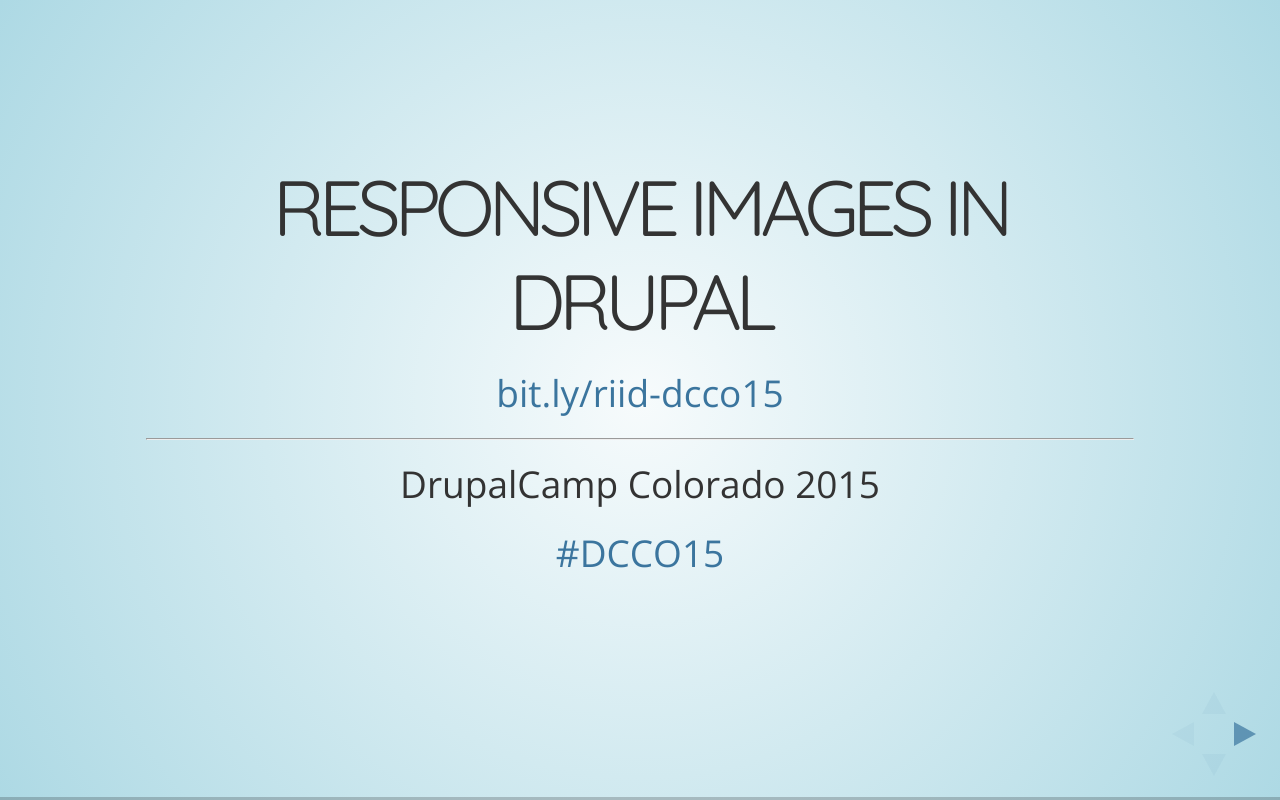
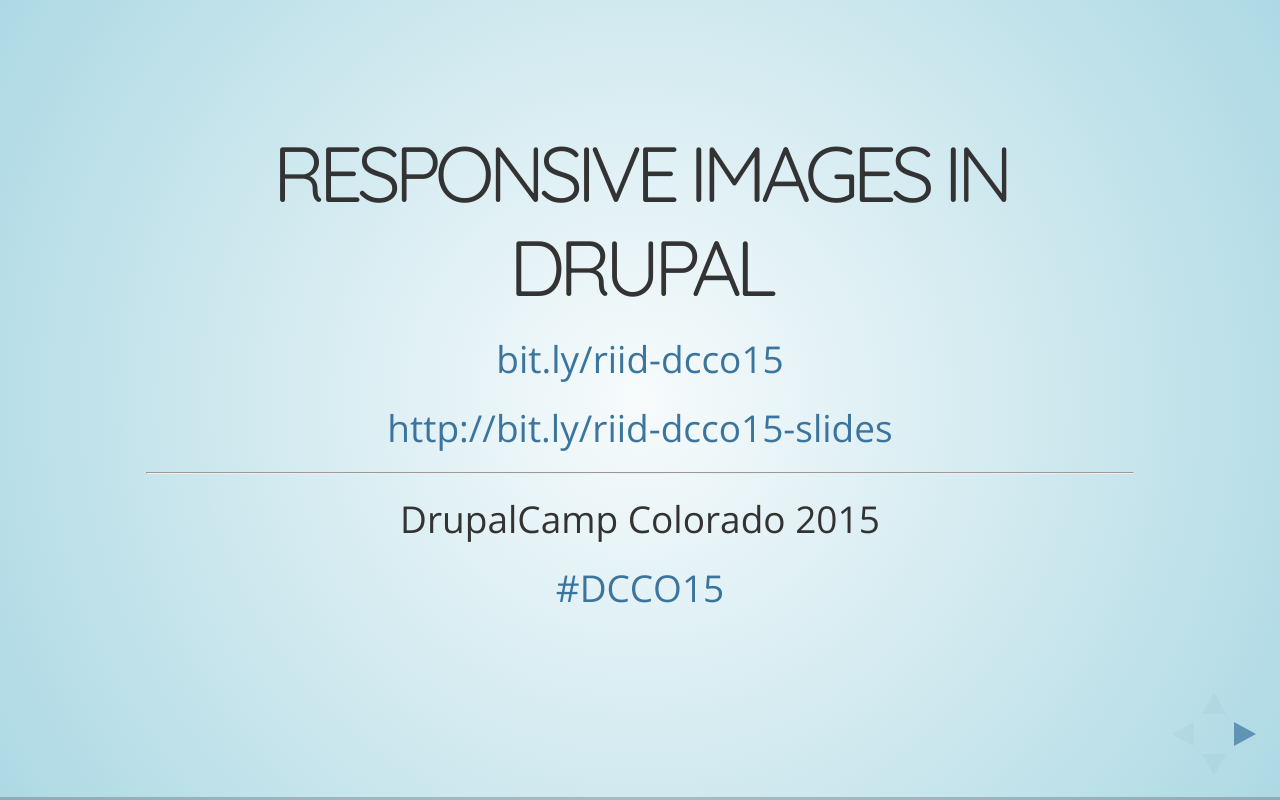
Before and after one commit to jnettik/pres-riig, a website: page index.html in a window 1280 px wide. Drawn offline with nearby package versions, Linux system fonts and the light colour scheme.

Commit message:
Added link to slides for people to follow along.

```diff
--- a/index.html
+++ b/index.html
@@ -44,6 +44,7 @@
 				<section id="title">
 					<h2>Responsive Images in Drupal</h2>
 					<p><a href="http://bit.ly/riid-dcco15">bit.ly/riid-dcco15</a></p>
+					<p><a href="http://bit.ly/riid-dcco15-slides">http://bit.ly/riid-dcco15-slides</a></p>
 					<p><hr></p>
 					<p>DrupalCamp Colorado 2015</p>
 					<p><a href="http://twitter.com/hashtag/DCCO15">#DCCO15</a></p>
```
